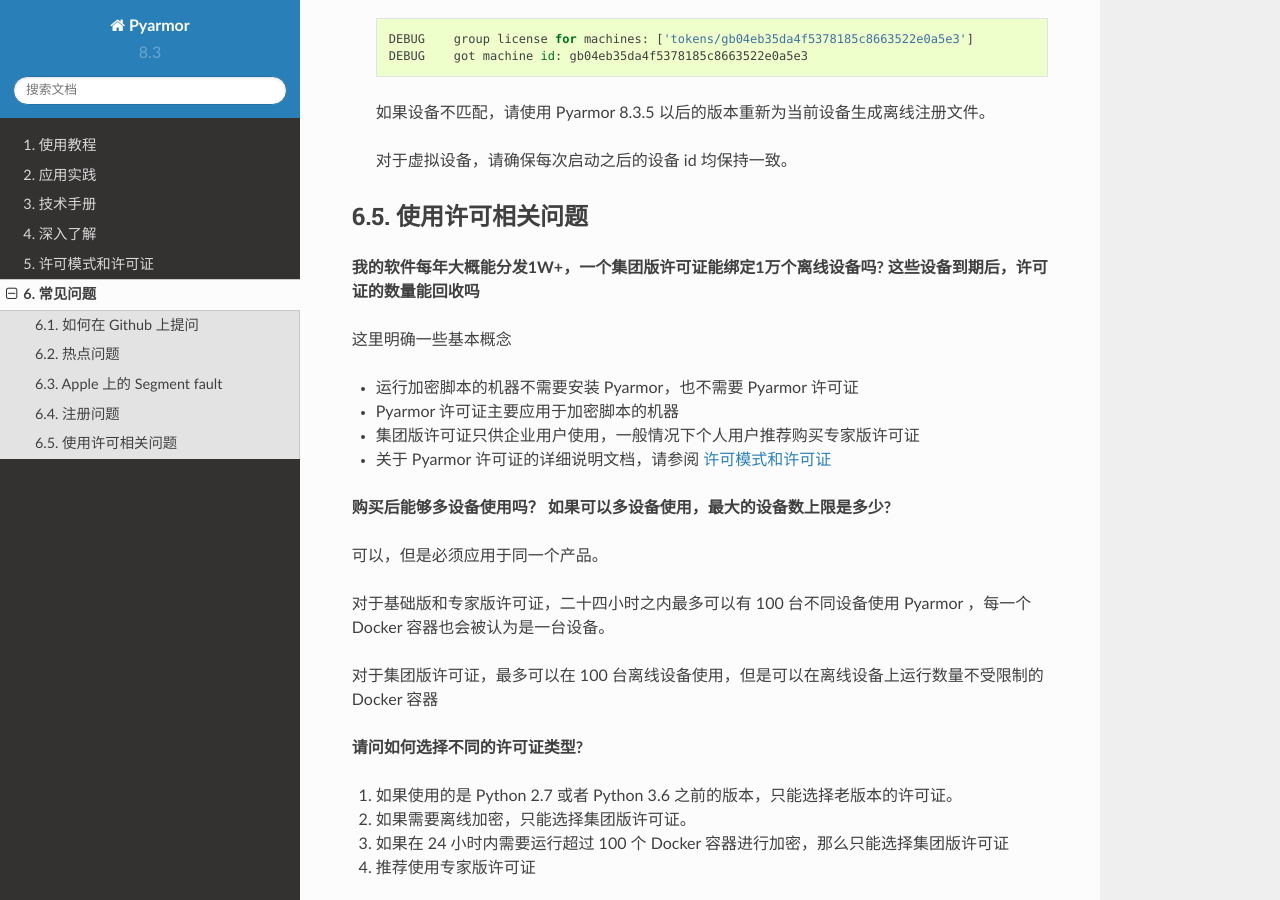
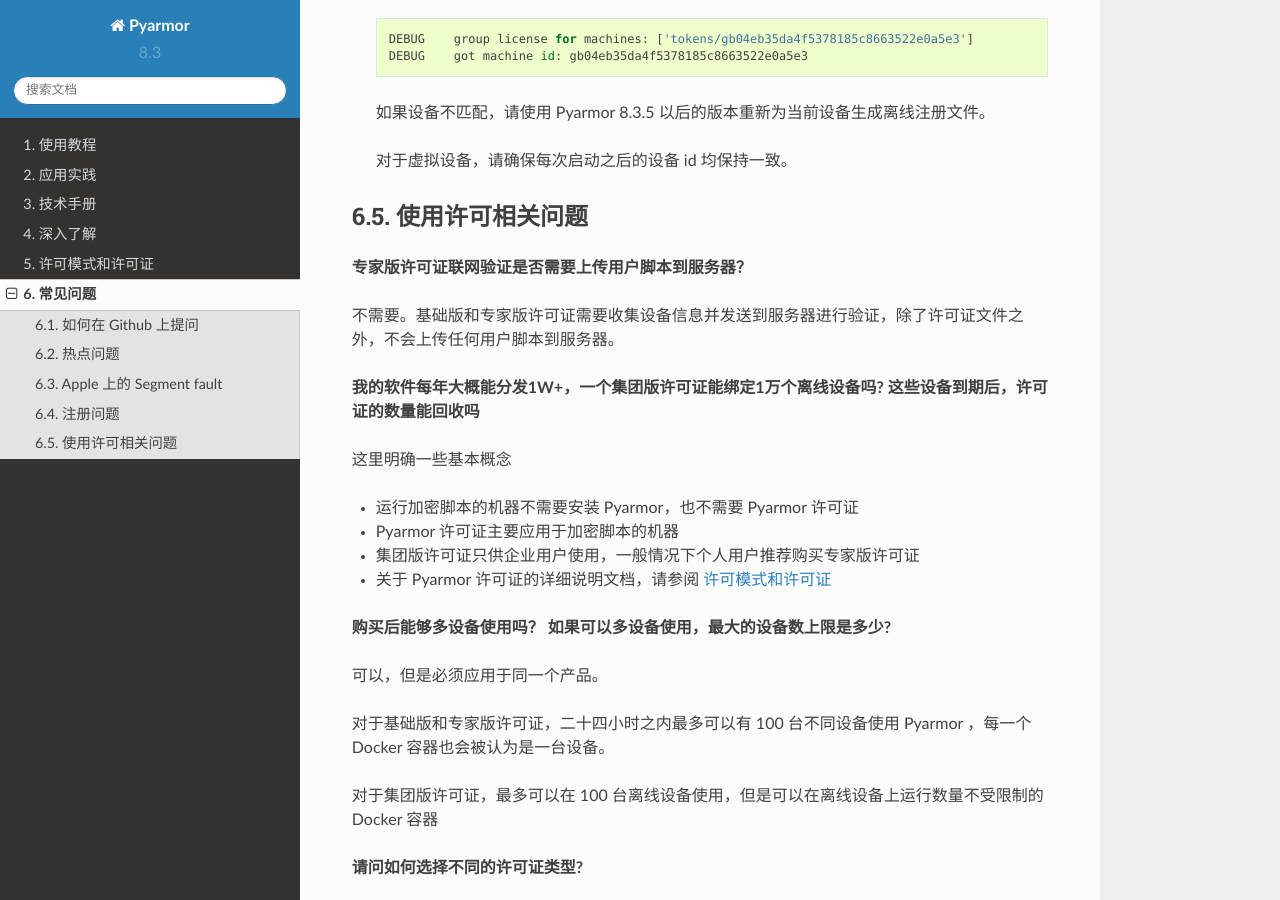
Before and after one commit to dashingsoft/pyarmor-docs-zh, a Sphinx documentation site: the page built from docs/questions.rst, in a window 1280 px wide and 900 px high, scrolled down 5278 px. Built offline with Sphinx 7.4.7 and the Read the Docs theme 2.0.0, drawn with Linux system fonts in a browser that asks for light colours.

Commit message:
说明联网验证许可证不不需要上传用户脚本

```diff
--- a/docs/licenses.rst
+++ b/docs/licenses.rst
@@ -53,7 +53,9 @@
 
   加密脚本不需要在线验证许可证
 
-  **集团版许可证会绑定到设备，在虚拟机上或者硬件经常发生变化的设备可能无法工作**
+**基础版和专家版许可证需要收集设备信息并发送到服务器进行验证，除了许可证文件之外，不会上传任何用户脚本到服务器**
+
+**集团版许可证会绑定到设备，在虚拟机上或者硬件经常发生变化的设备可能无法工作**
 
 不管哪一种许可证，运行加密脚本的时候都无需验证许可证，本软件对于加密脚本的运行没有任何控制和限制。
 
--- a/docs/questions.rst
+++ b/docs/questions.rst
@@ -211,6 +211,10 @@
 使用许可相关问题
 ================
 
+**专家版许可证联网验证是否需要上传用户脚本到服务器？**
+
+不需要。基础版和专家版许可证需要收集设备信息并发送到服务器进行验证，除了许可证文件之外，不会上传任何用户脚本到服务器。
+
 **我的软件每年大概能分发1W+，一个集团版许可证能绑定1万个离线设备吗? 这些设备到期后，许可证的数量能回收吗**
 
 这里明确一些基本概念
```
